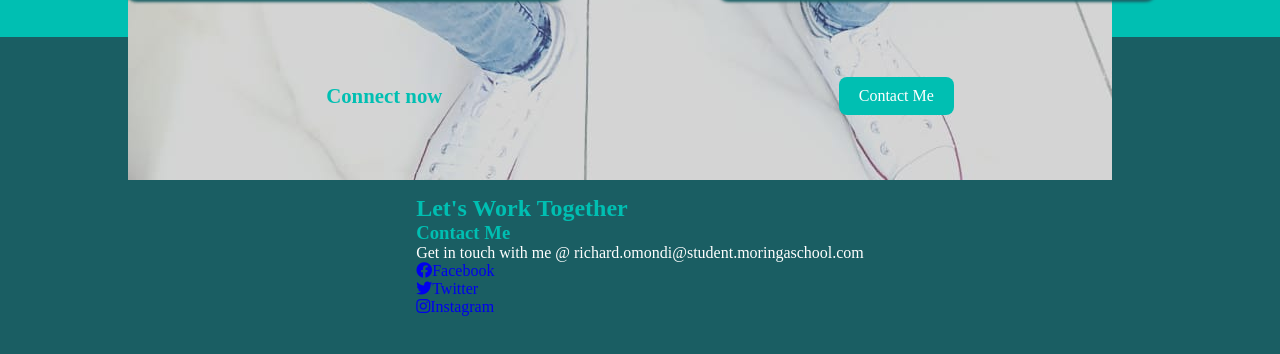
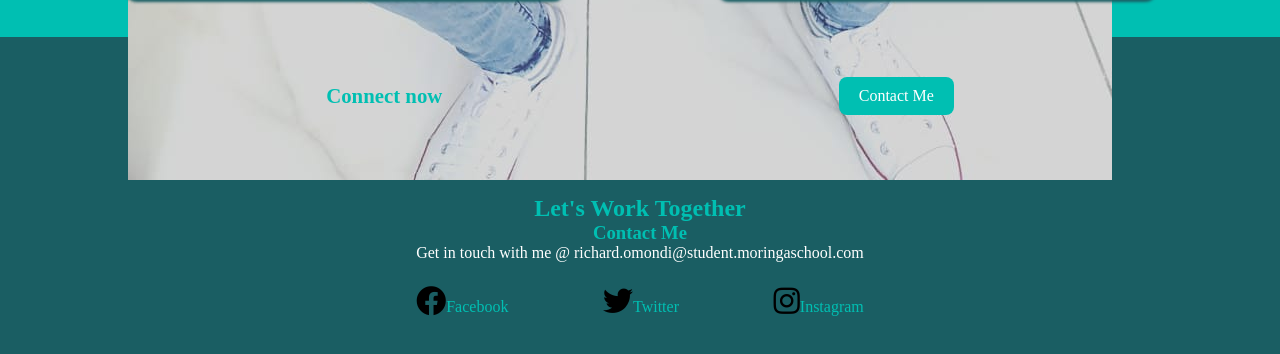
Before and after one commit to RichieOrito/Portfolio, a plain HTML site: page index.html in a window 1280 px wide. Shown: the part 1994-2348 px from the top of the page. Drawn offline with Linux system fonts and the light colour scheme; a web font is replaced by a local one.

Commit message:
This commit makes changes on the contact section and adds styles

```diff
--- a/css/styles.css
+++ b/css/styles.css
@@ -205,3 +205,31 @@ header{
 .contact-text p{
   color: var(--text-color1);
 }
+
+.contact-text h3{
+  text-align: center;
+}
+
+.contact-text h2{
+  text-align: center;
+}
+
+.social{
+  display: flex;
+  margin-top: 1.5rem;
+  justify-content: space-between;
+  align-items: center;
+}
+
+.social i{
+font-size: 30px;
+color: var(--text-color4);
+}
+
+.social a{
+  color: var(--text-color3);
+}
+
+.social i:hover{
+  color: var(--text-color5);
+}
```
